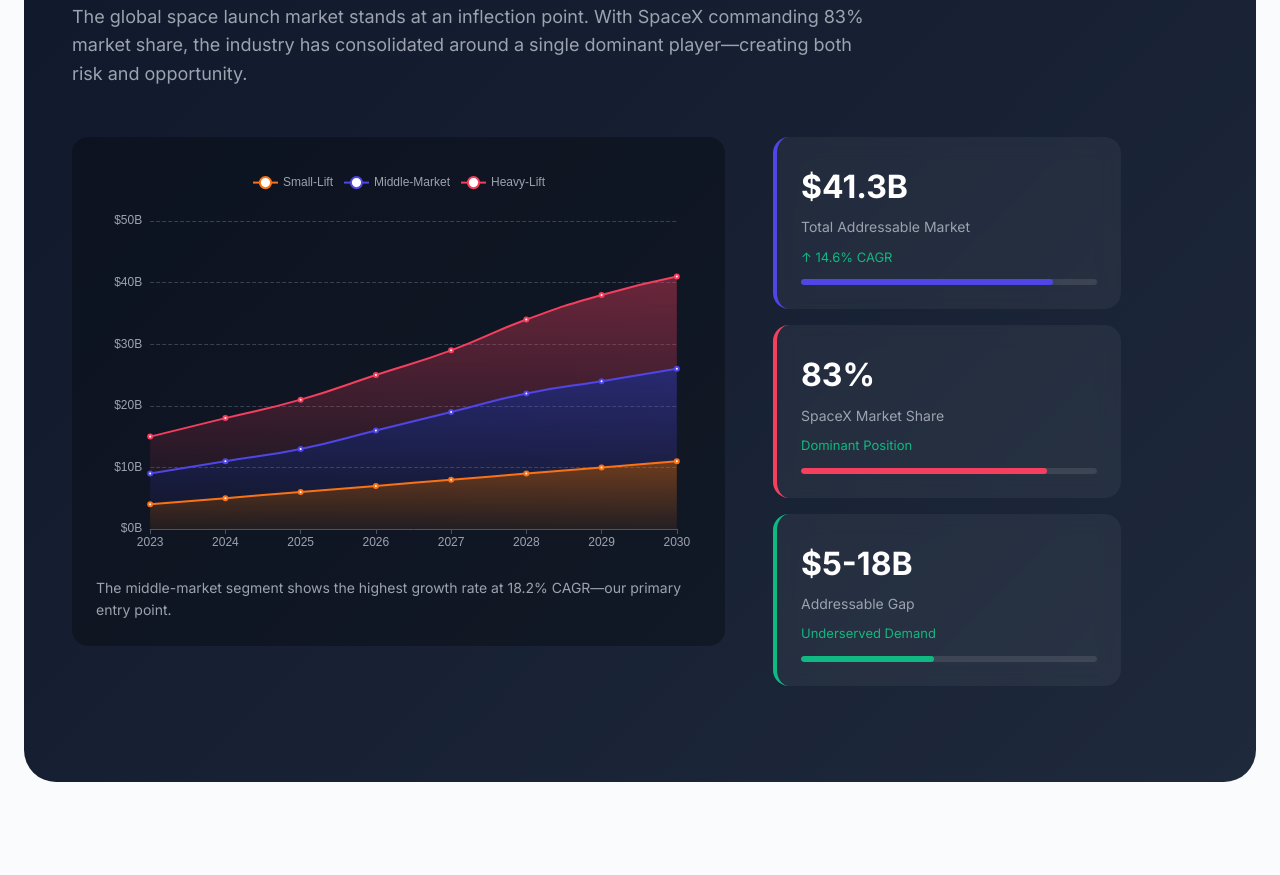
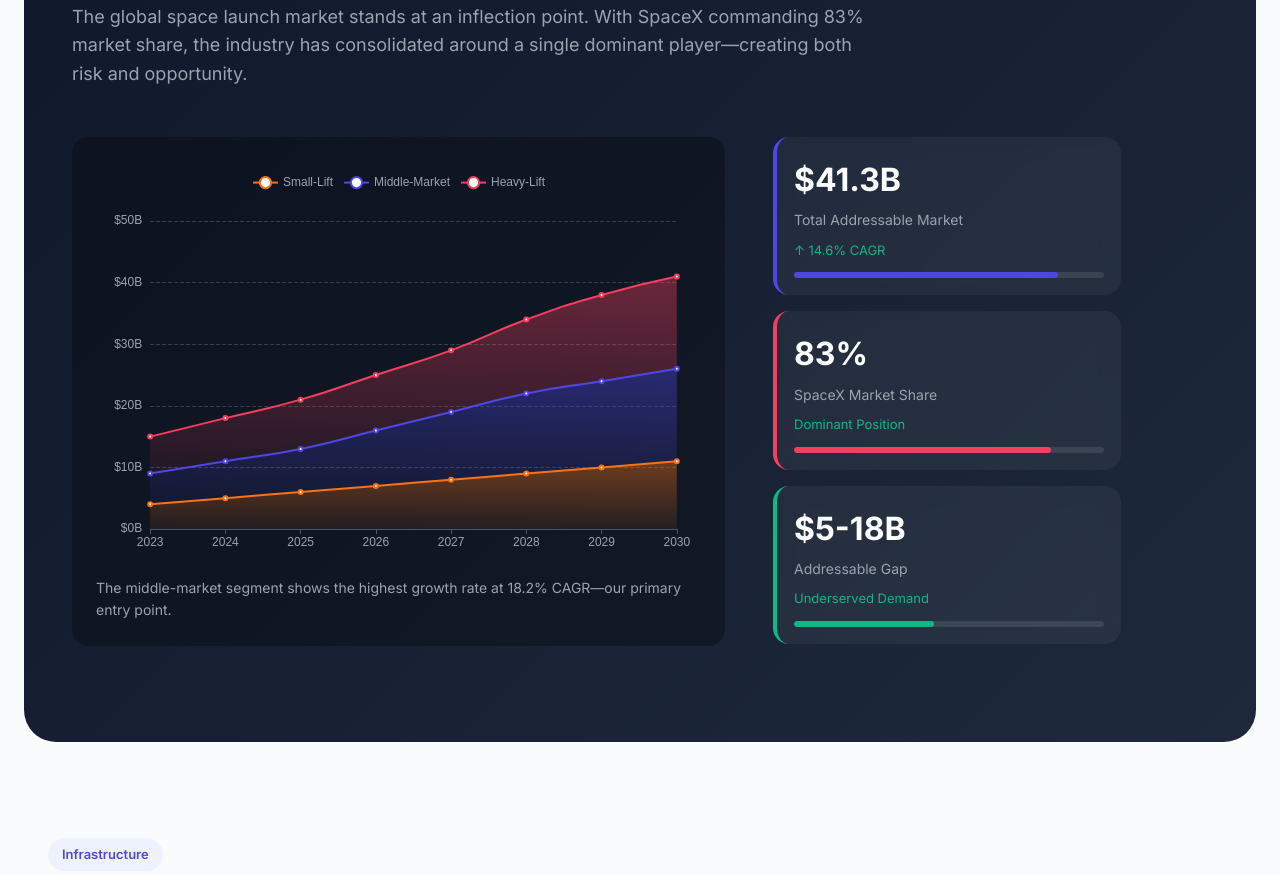
Before and after one commit to andrewbusse/superagenthero, a plain HTML site: page index.html in a window 1280 px wide. Shown: the part 1043-1918 px from the top of the page. Drawn offline with nearby package versions, Linux system fonts and the light colour scheme; animation ran at ten frames a second.

Commit message:
Update index.html

```diff
--- a/index.html
+++ b/index.html
@@ -44,7 +44,7 @@
     .chart-container { background: rgba(0,0,0,0.3); border-radius: 16px; padding: 24px; }
     #marketChart { width: 100%; height: 400px; }
     .market-cards { display: flex; flex-direction: column; gap: 16px; }
-    .market-card { background: rgba(255,255,255,0.05); backdrop-filter: blur(10px); border-radius: 16px; padding: 24px; border-left: 4px solid; }
+    .market-card { background: rgba(255,255,255,0.05); backdrop-filter: blur(10px); border-radius: 16px; padding: 17px; border-left: 4px solid; }
     .market-card.indigo { border-left-color: #4f46e5; }
     .market-card.rose { border-left-color: #f43f5e; }
     .market-card.emerald { border-left-color: #10b981; }
```
